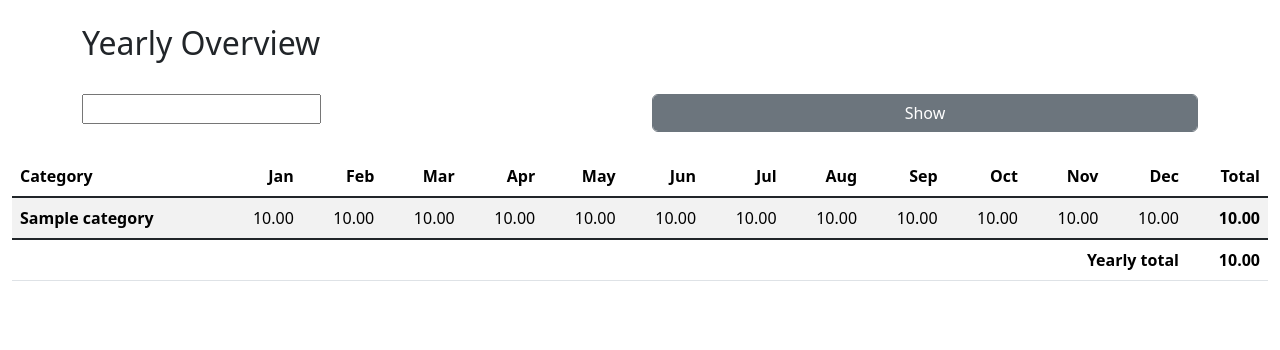
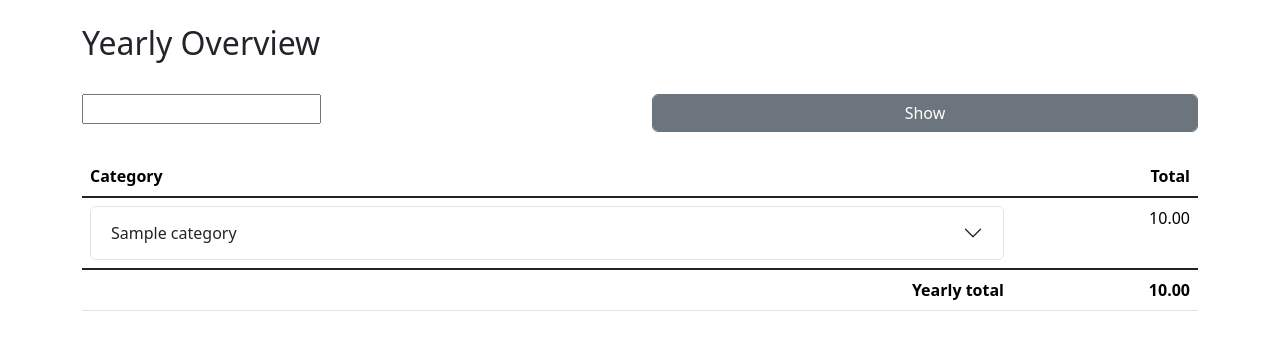
Before and after one commit to aBetschart/Spendings, a Django app: template SpendingsApp/templates/year.html in a window 1280 px wide. Shown: the part 56-406 px from the top of the page. Run offline with Django 3.2, Linux system fonts and the light colour scheme; the template is opened without the code that fills it: most values are stand-ins (such as "Sample title", 1, 10 or a date in 2020); form fields are guessed from the names that the template uses.

Commit message:
Changed the appereance of the year page. Now working with accordions to get a better overview.

```diff
--- a/SpendingsApp/templates/year.html
+++ b/SpendingsApp/templates/year.html
@@ -1,7 +1,6 @@
 {% extends 'base.html' %}
 
 {% block content %}
-
 
 <div class="container">
   <h2>Yearly Overview</h2>
@@ -23,30 +22,51 @@
 
 <br>
 
+<div class="container">
+
 {% if categorizedSpendings|length != 0 %}
-<table class="table table-striped">
+<table class="table table-hover">
   <thead>
     <tr class="text-end">
-        <th scope="col" class="col-2 text-start">Category</th>
-        <th scope="col" class="min">Jan</th>
-        <th scope="col" class="min">Feb</th>
-        <th scope="col" class="min">Mar</th>
-        <th scope="col" class="min">Apr</th>
-        <th scope="col" class="min">May</th>
-        <th scope="col" class="min">Jun</th>
-        <th scope="col" class="min">Jul</th>
-        <th scope="col" class="min">Aug</th>
-        <th scope="col" class="min">Sep</th>
-        <th scope="col" class="min">Oct</th>
-        <th scope="col" class="min">Nov</th>
-        <th scope="col" class="min">Dec</th>
-        <th scope="col" class="min">Total</th>
+      <th scope="col" class="col-10 text-start">Category</th>
+      <th scope="col" class="col-2 text-end">Total</th>
     </tr>
   </thead>
   <tbody class="table-group-divider">
     {% for categorizedSpending in categorizedSpendings %}
     <tr class="text-end">
-        <th class="text-start">{{ categorizedSpending.category }}</th>
+      <td class="text-start">
+        <div class="accordion" id="accordion{{ forloop.counter0 }}">
+          <div class="accordion-item">
+
+            <h2 class="accordion-header">
+              <button class="accordion-button collapsed" type="button" data-bs-toggle="collapse" data-bs-target="#collapse{{ forloop.counter0 }}" aria-expanded="false" aria-controls="collapse{{ forloop.counter0 }}">
+                {{ categorizedSpending.category }}
+              </button>
+            </h2>
+
+            <div id="collapse{{ forloop.counter0 }}" class="accordion-collapse collapse" data-bs-parent="#accordion{{ forloop.counter0 }}">
+              <div class="accordion-body">
+
+                <table class="table">
+                  <thead>
+                    <tr class="text-end">
+                      <th class="col-1">Jan</th>
+                      <th class="col-1">Feb</th>
+                      <th class="col-1">Mar</th>
+                      <th class="col-1">Apr</th>
+                      <th class="col-1">May</th>
+                      <th class="col-1">Jun</th>
+                      <th class="col-1">Jul</th>
+                      <th class="col-1">Aug</th>
+                      <th class="col-1">Sep</th>
+                      <th class="col-1">Oct</th>
+                      <th class="col-1">Nov</th>
+                      <th class="col-1">Dec</th>
+                    </tr>
+                  </thead>
+                  <tbody class="table-group-divider">
+                    <tr class="text-end">
                       <td>{{ categorizedSpending.monthlyTotals.1|floatformat:2 }}</td>
                       <td>{{ categorizedSpending.monthlyTotals.2|floatformat:2 }}</td>
                       <td>{{ categorizedSpending.monthlyTotals.3|floatformat:2 }}</td>
@@ -59,20 +79,27 @@
                       <td>{{ categorizedSpending.monthlyTotals.10|floatformat:2 }}</td>
                       <td>{{ categorizedSpending.monthlyTotals.11|floatformat:2 }}</td>
                       <td>{{ categorizedSpending.monthlyTotals.12|floatformat:2 }}</td>
-        <th>{{ categorizedSpending.yearlyTotalOfCategory|floatformat:2 }}</th>
+                    </tr>
+                  </tbody>
+                </table>
+              </div>
+            </div>
+          </div>
+        </div>
+      </td>
+      <td class="text-end">{{ categorizedSpending.yearlyTotalOfCategory|floatformat:2 }}</td>
     </tr>
     {% endfor %}
   </tbody>
   <tfoot class="table-group-divider">
-      <tr>
-          <td colspan="13" class="text-end"><b>Yearly total</b></td>
-          <td class="text-end"><b>{{ yearlyTotal|floatformat:2 }}</b></td>
-      </tr>
+    <th class="text-end">Yearly total</th>
+    <th class="text-end">{{ yearlyTotal|floatformat:2 }}</th>
   </tfoot>
 </table>
-
 {% else %}
-<p>No entries this year</p>
+<p>No spendings found</p>
 {% endif %}
 
+</div>
+
 {% endblock %}
```
Lines whose indentation alone changed are shown as unchanged.
